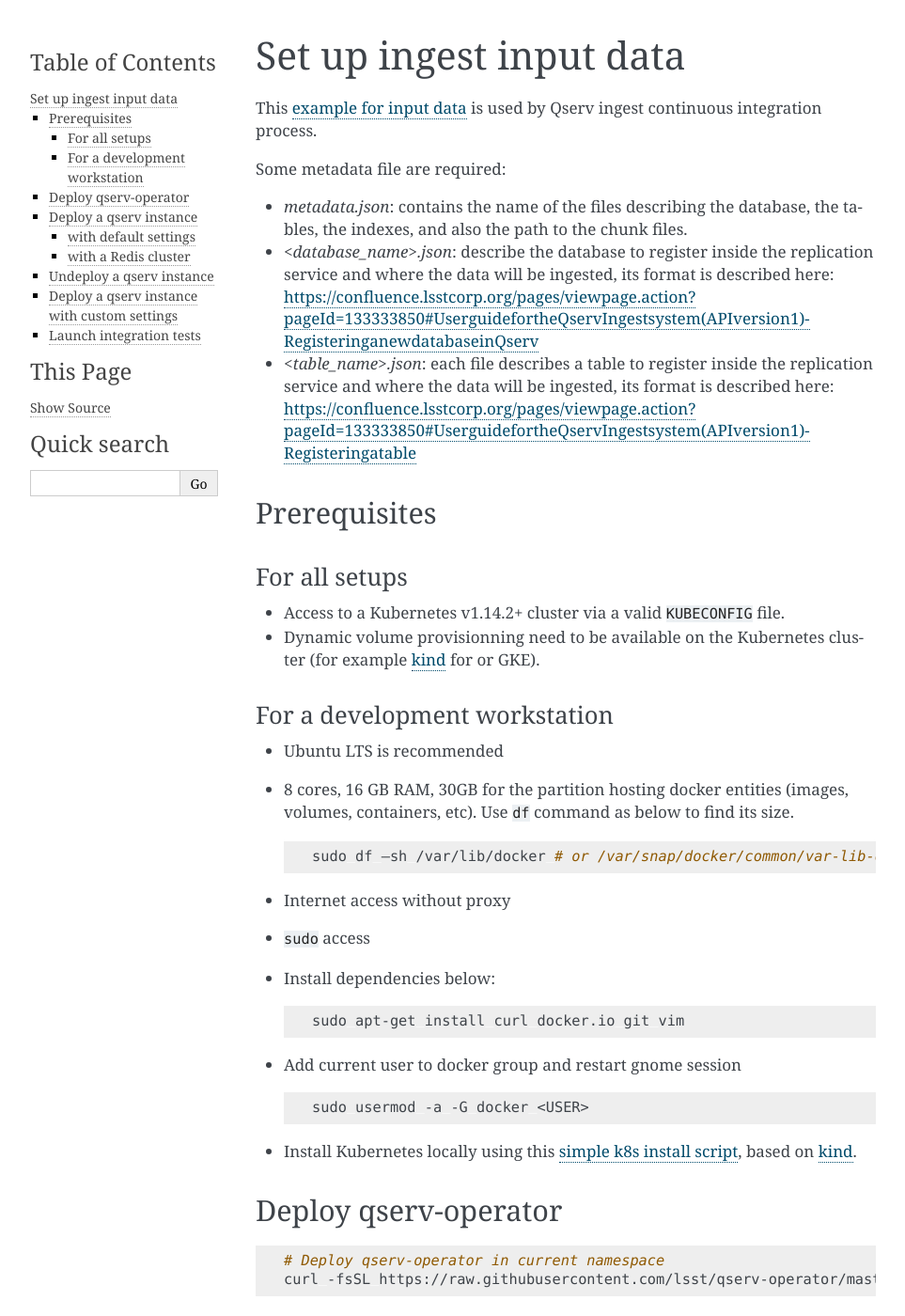
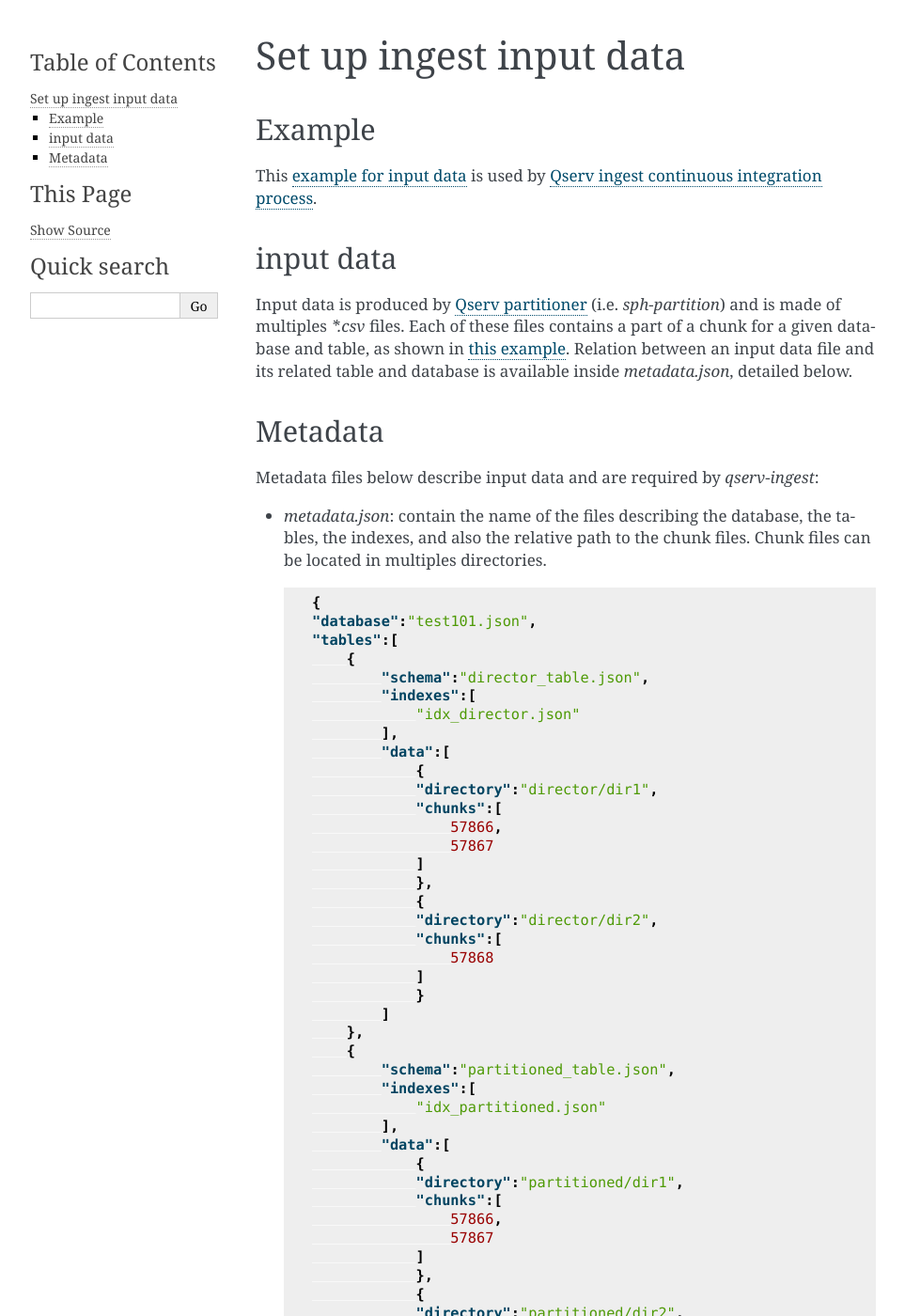
Before and after one commit to lsst-dm/qserv-ingest, a Sphinx documentation site: the page built from doc/user/input-data.rst, in a window 1280 px wide and 1400 px high. Shown: the whole window at 94% size, without its empty margins (148-1111 px from the left). Built offline with Sphinx 7.4.7, drawn with Linux system fonts in a browser that asks for light colours; some of the changed text lies outside the part shown.

Commit message:
Improve documentation
Also add example scripts and tools

```diff
--- a/doc/conf.py
+++ b/doc/conf.py
@@ -8,5 +8,5 @@
 
 
 globals().update(build_pipelines_lsst_io_configs(
-    project_name='Qserv-operator',
+    project_name='Qserv-ingest',
 ))
--- a/doc/user/input-data.rst
+++ b/doc/user/input-data.rst
@@ -2,175 +2,82 @@
 Set up ingest input data
 ########################
 
-This `example for input data <https://github.com/lsst-dm/qserv-ingest/tree/tickets/DM-24587/data/example_db>`__ is used by Qserv ingest continuous integration process.
+Example
+=======
 
-Some metadata file are required:
-
-- `metadata.json`: contains the name of the files describing the database, the tables, the indexes, and also the path to the chunk files.
-- `<database_name>.json`: describe the database to register inside the replication service and where the data will be ingested, its format is described here: https://confluence.lsstcorp.org/pages/viewpage.action?pageId=133333850#UserguidefortheQservIngestsystem(APIversion1)-RegisteringanewdatabaseinQserv
-- `<table_name>.json`: each file describes a table to register inside the replication service and where the data will be ingested, its format is described here: https://confluence.lsstcorp.org/pages/viewpage.action?pageId=133333850#UserguidefortheQservIngestsystem(APIversion1)-Registeringatable
-
-Prerequisites
-=============
-
-For all setups
---------------
-
--  Access to a Kubernetes v1.14.2+ cluster via a valid ``KUBECONFIG`` file.
--  Dynamic volume provisionning need to be available on the Kubernetes cluster (for example `kind <https://kind.sigs.k8s.io/>`__ for or
-   GKE).
-
-For a development workstation
------------------------------
-
--  Ubuntu LTS is recommended
--  8 cores, 16 GB RAM, 30GB for the partition hosting docker entities
-   (images, volumes, containers, etc). Use ``df`` command as below to
-   find its size.
-
-   .. code:: bash
-
-       sudo df –sh /var/lib/docker # or /var/snap/docker/common/var-lib-docker/
-
--  Internet access without proxy
--  ``sudo`` access
--  Install dependencies below:
-
-   .. code:: bash
-
-       sudo apt-get install curl docker.io git vim
-
--  Add current user to docker group and restart gnome session
-
-   .. code:: bash
-
-       sudo usermod -a -G docker <USER>
-
--  Install Kubernetes locally using this `simple k8s install script <https://github.com/k8s-school/kind-travis-ci>`__, based on
-   `kind <https://kind.sigs.k8s.io/>`__.
+This `example for input data <https://github.com/lsst-dm/qserv-ingest/tree/tickets/DM-24587/data/example_db>`__
+is used by `Qserv ingest continuous integration process <https://travis-ci.com/github/lsst-dm/qserv-ingest>`__.
 
 
-Deploy qserv-operator
-=====================
+input data
+==========
 
-.. code:: sh
+Input data is produced by `Qserv partitioner <https://github.com/lsst/partition>`__ (i.e. `sph-partition`) and is made of multiples `*.csv` files.
+Each of these files contains a part of a chunk for a given database and table,
+as shown in `this example <https://github.com/lsst-dm/qserv-ingest/blob/tickets/DM-24587/data/example_db/step1_1/position/chunk_57866.txt>`__.
+Relation between an input data file and its related table and database is available inside `metadata.json`, detailed below.
 
-    # Deploy qserv-operator in current namespace
-    curl -fsSL https://raw.githubusercontent.com/lsst/qserv-operator/master/deploy/qserv.sh | bash -s --install-kubedb
+Metadata
+========
 
-The ``--install-kubedb`` option enable ``qserv-operator`` to set-up a
-Redis cluster for managing its secondary index (OnjectID,ChunkId). It
-can be skipped for a regular Qserv installation.
+Metadata files below describe input data and are required by `qserv-ingest`:
 
-Deploy a qserv instance
-=======================
+- `metadata.json`: contain the name of the files describing the database, the tables, the indexes, and also the relative path to the chunk files.
+  Chunk files can be located in multiples directories.
 
-Deployments below are recommended for development purpose, or continuous
-integration. Qserv install customization is handled with
-`Kustomize <https://github.com/kubernetes-sigs/kustomize>`__, which is a
-template engine allowing to customize kubernetes Yaml files.
-``Kustomize`` is integrated with ``kubectl`` (``-k`` option).
+  .. code:: json
 
-with default settings
----------------------
+    {
+    "database":"test101.json",
+    "tables":[
+        {
+            "schema":"director_table.json",
+            "indexes":[
+                "idx_director.json"
+            ],
+            "data":[
+                {
+                "directory":"director/dir1",
+                "chunks":[
+                    57866,
+                    57867
+                ]
+                },
+                {
+                "directory":"director/dir2",
+                "chunks":[
+                    57868
+                ]
+                }
+            ]
+        },
+        {
+            "schema":"partitioned_table.json",
+            "indexes":[
+                "idx_partitioned.json"
+            ],
+            "data":[
+                {
+                "directory":"partitioned/dir1",
+                "chunks":[
+                    57866,
+                    57867
+                ]
+                },
+                {
+                "directory":"partitioned/dir2",
+                "chunks":[
+                    57868
+                ]
+                }
+            ]
+        }
+        ]
+    }
 
-.. code:: sh
-
-    # Install a qserv instance with default settings inside default namespace
-    kubectl apply -k https://github.com/lsst/qserv-operator/overlays/dev --namespace='default'
-
-with a Redis cluster
---------------------
-
-.. code:: sh
-
-    # Install a qserv instance plus a Redis cluster inside default namespace
-    # This overlay is used on Travis-CI, o, top of kind
-    kubectl apply -k https://github.com/lsst/qserv-operator/ci-redis --namespace='default'
-
-Undeploy a qserv instance
-=========================
-
-First list all Qserv instances running in a given namespace
-
-.. code:: sh
-
-    kubectl get qserv -n "<namespace>"
-
-It will output something like:
-
-::
-
-    NAME            AGE
-    qserv   59m
-
-Then delete this Qserv instance
-
-.. code:: sh
-
-    kubectl delete qserv qserv -n "<namespace>"
-
-To delete all Qserv instances inside a namespace:
-
-.. code:: sh
-
-    kubectl delete qserv --all -n "<namespace>"
-
-All qserv storage will remain untouch by this operation.
-
-Deploy a qserv instance with custom settings
-============================================
-
-Example are available, see below:
-
-.. code:: sh
-
-    # Install a qserv instance with custom settings
-    kubectl apply -k https://github.com/lsst/qserv-operator/overlays/ncsa_dev --namespace='qserv-prod'
-
-In order to create a customized Qserv instance, create a ``Kustomize``
-overlay using instructions below:
-
-.. code:: sh
-
-    git clone https://github.com/lsst/qserv-operator.git
-    cd qserv-operator
-    cp -r overlays/dev/ overlays/<customized-overlay>
-
-Then add custom setting, for example container image versions, by
-editing ``overlays/<customized-overlay>/qserv.yaml``:
-
-::
-
-    apiVersion: qserv.lsst.org/v1alpha1
-    kind: Qserv
-    metadata:
-      name: qserv
-    spec:
-      storageclass: "standard"
-      storagecapacity: "1Gi"
-      # Used by czar and worker pods
-      worker:
-        replicas: 3
-        image: "qserv/qserv:ad8405c"
-      replication:
-          image: "qserv/replica:tools-w.2018.16-1171-gcbabd53"
-          dbimage: "mariadb:10.2.16"
-      xrootd:
-        image: "qserv/qserv:ad8405c"
-
-It is possible to use any recent Qserv image generated by `Qserv
-Travis-CI <https://travis-ci.org/lsst/qserv/>`__
-
-And finally create customized Qserv instance:
-
-.. code:: sh
-
-    kubectl apply -k overlays/my-qserv/ --namespace='<namespace>'
-
-Launch integration tests
-========================
-
-.. code:: sh
-
-    ./run-integration-tests.sh
+- `<database_name>.json`: describe the database to register inside the replication service and where the data will be ingested,
+  its format is described in `replication service documentation <https://confluence.lsstcorp.org/pages/viewpage.action?pageId=133333850#UserguidefortheQservIngestsystem(APIversion1)-RegisteringanewdatabaseinQserv>`__.
+- `<table_name>.json`: each of these files describes a table to register inside the replication service and where the data will be ingested,
+  its format is described in `replication service documentation <https://confluence.lsstcorp.org/pages/viewpage.action?pageId=133333850#UserguidefortheQservIngestsystem(APIversion1)-Registeringatable>`__.
+- `<table_index>.json`:each of these files describes an index to create for a given set of chunk tables,
+  its format is described in `replication service documentation <https://confluence.lsstcorp.org/display/DM/Managing+indexes#Managingindexes-Request>`__.
```
Also changed, not shown: doc/user/index.rst (+4 -3 lines), doc/user/prereq.rst (added, +34 -0 lines), doc/user/run.rst (+63 -47 lines), .travis.yml, 10 other files.
